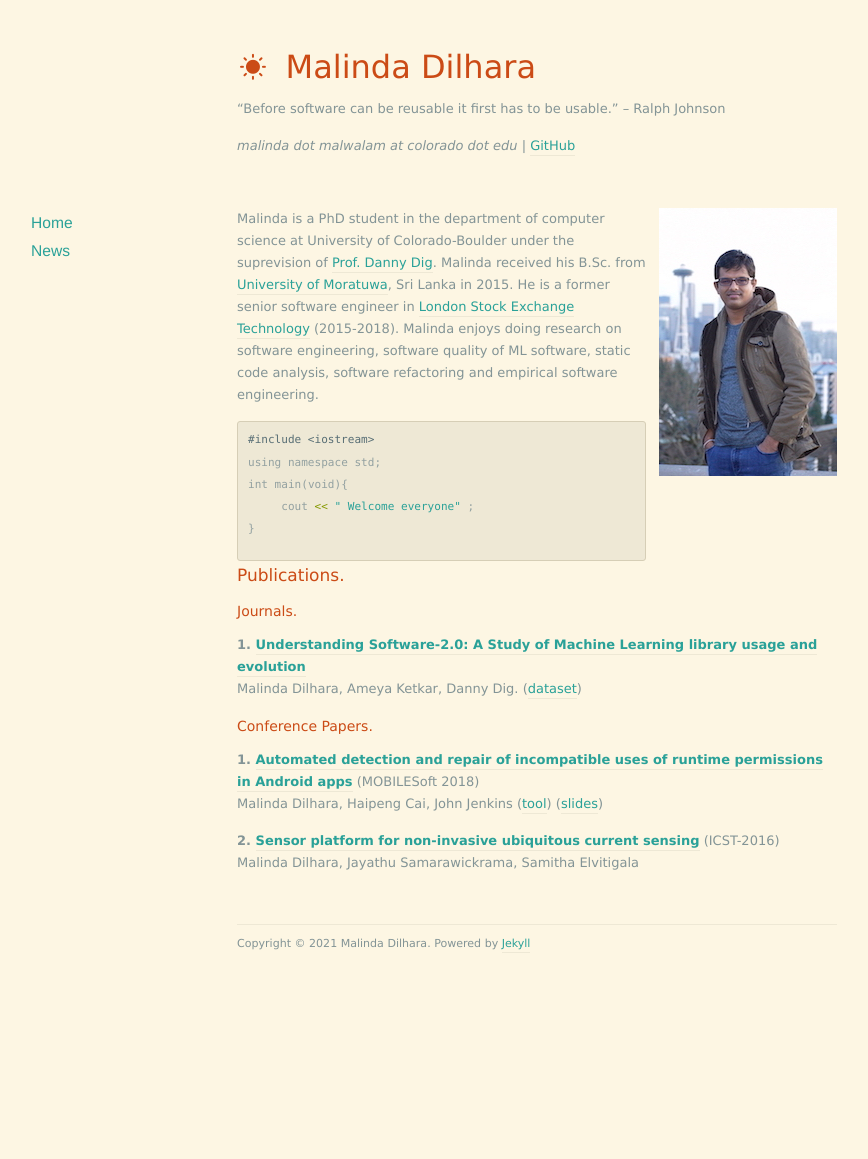
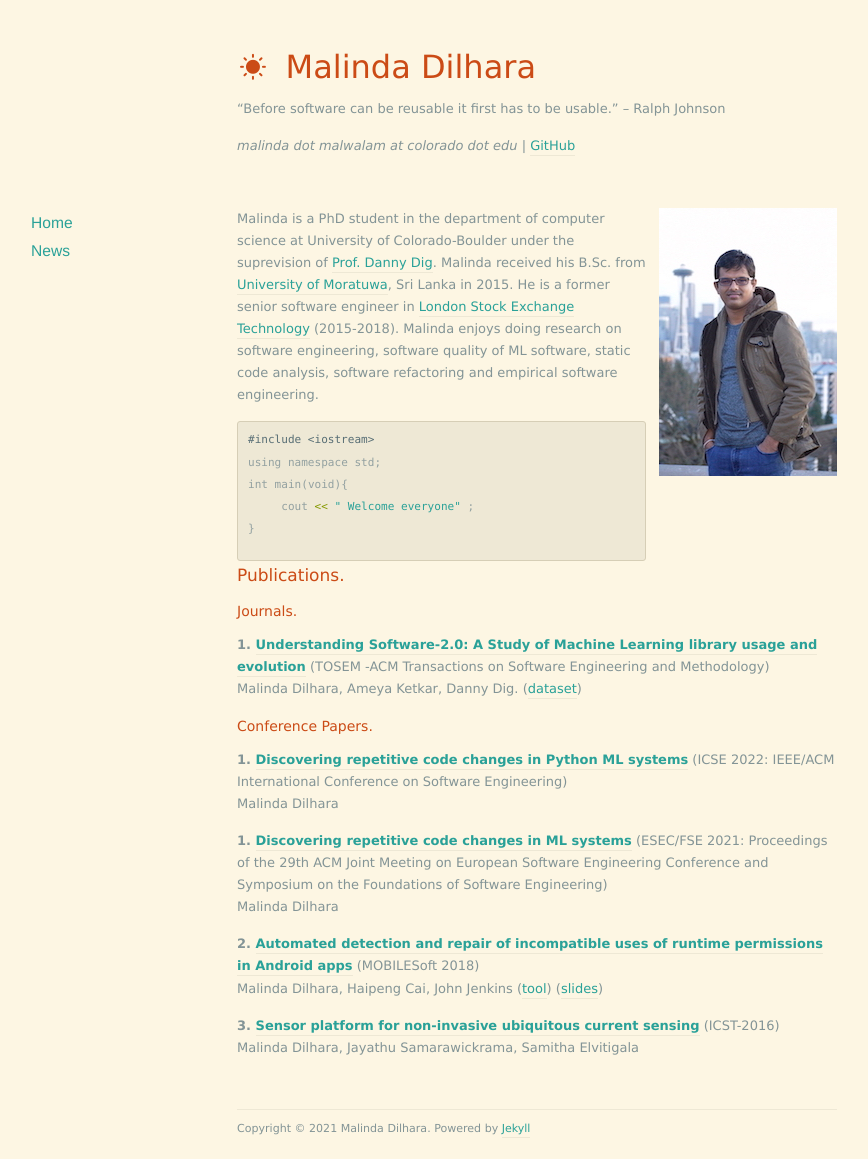
Before and after one commit to maldil/maldil, a Jekyll site: the page built from index.markdown, in a window 1280 px wide. Shown: the whole page, without its empty margins (103-971 px from the left). Built offline with Jekyll 4.4.1, drawn with Linux system fonts in a browser that asks for light colours; nearby versions of some CDN libraries; the list of posts is cut into pages by our own code; before the commit the page ends 974 px from its top, so only the background shows below that.

Commit message:
Update index.markdown

```diff
--- a/index.markdown
+++ b/index.markdown
@@ -19,13 +19,18 @@ int main(void){
 
 # Publications.
 ### Journals.
-**1.  [Understanding Software-2.0: A Study of Machine Learning library usage and evolution](https://ir.library.oregonstate.edu/concern/defaults/3b591h056)**<br/>
+**1.  [Understanding Software-2.0: A Study of Machine Learning library usage and evolution](https://ir.library.oregonstate.edu/concern/defaults/3b591h056)** (TOSEM -ACM Transactions on Software Engineering and Methodology)<br/>
 Malinda Dilhara, Ameya Ketkar, Danny Dig. ([dataset](https://serene-beach-16261.herokuapp.com/))
 
 ### Conference Papers.
+**1. [Discovering repetitive code changes in Python ML systems](https://dl.acm.org/doi/abs/10.1145/3468264.3473493)** (ICSE 2022: IEEE/ACM International Conference on Software Engineering)<br/>
+Malinda Dilhara
 
-**1. [Automated detection and repair of incompatible uses of runtime permissions in Android apps](https://www.researchgate.net/profile/Haipeng_Cai/publication/326566842_Automated_detection_and_repair_of_incompatible_uses_of_runtime_permissions_in_Android_apps/links/5bd2a997299bf1124fa37c9b/Automated-detection-and-repair-of-incompatible-uses-of-runtime-permissions-in-Android-apps.pdf)** (MOBILESoft 2018)<br/>
+**1. [Discovering repetitive code changes in ML systems](https://dl.acm.org/doi/abs/10.1145/3468264.3473493)** (ESEC/FSE 2021: Proceedings of the 29th ACM Joint Meeting on European Software Engineering Conference and Symposium on the Foundations of Software Engineering)<br/>
+Malinda Dilhara
+
+**2. [Automated detection and repair of incompatible uses of runtime permissions in Android apps](https://www.researchgate.net/profile/Haipeng_Cai/publication/326566842_Automated_detection_and_repair_of_incompatible_uses_of_runtime_permissions_in_Android_apps/links/5bd2a997299bf1124fa37c9b/Automated-detection-and-repair-of-incompatible-uses-of-runtime-permissions-in-Android-apps.pdf)** (MOBILESoft 2018)<br/>
 Malinda Dilhara, Haipeng Cai, John Jenkins ([tool](https://bitbucket.org/malindadoo/arpdroid)) ([slides](https://github.com/maldil/maldil.github.io/blob/master/slides/Automated%20Detection%20and%20Repair%20of%20Incompatible%20Uses%20of%20Runtime%20Permissions%20in%20Android%20Apps-r2.pptx))
 
-**2. [Sensor platform for non-invasive ubiquitous current sensing](https://ieeexplore.ieee.org/abstract/document/7796322)** (ICST-2016)<br/>
+**3. [Sensor platform for non-invasive ubiquitous current sensing](https://ieeexplore.ieee.org/abstract/document/7796322)** (ICST-2016)<br/>
 Malinda Dilhara, Jayathu Samarawickrama, Samitha Elvitigala
```
